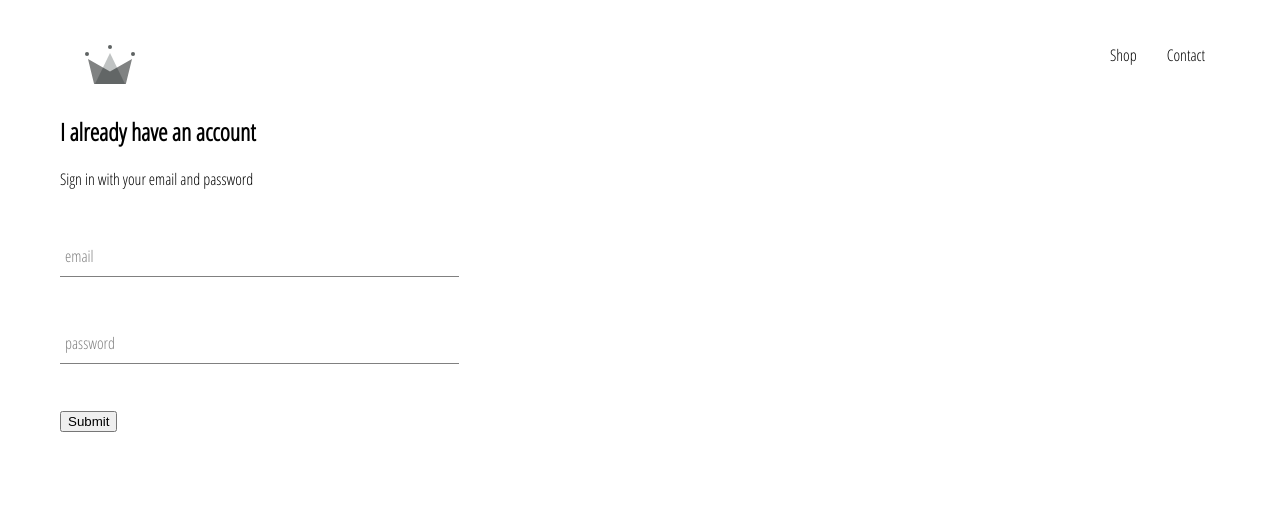
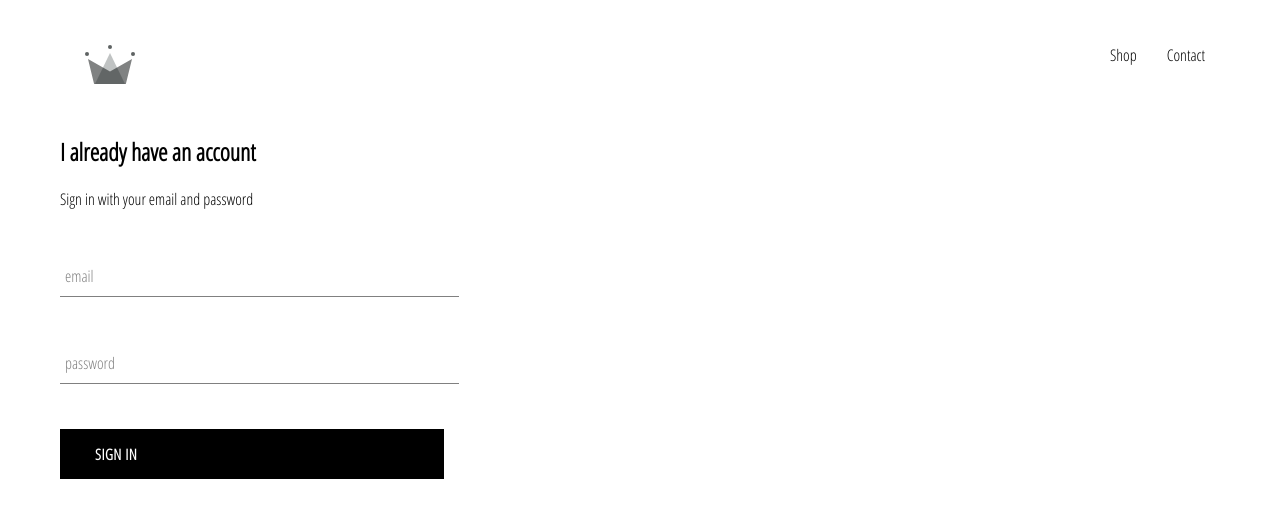
Before and after one commit to rkostevka/e-comerce, a React (Create React App) app: page /sign-in in a window 1280 px wide. Shown: the top 518 px of the page. Built offline with nearby package versions, Linux system fonts and the light colour scheme; a web font is replaced by a local one.

Commit message:
Custom Button

```diff
--- /dev/null
+++ b/src/components/custom-button/custom-button.component.jsx
@@ -0,0 +1,12 @@
+import React from 'react';
+import './custom-button.styles.scss'
+
+const CustomButton = ({ children, ...otherProps }) => {
+    return (
+        <div className='custom-button' {...otherProps}>
+            {children}
+        </div>
+    );
+};
+
+export default CustomButton;
--- /dev/null
+++ b/src/components/custom-button/custom-button.styles.css
@@ -0,0 +1,23 @@
+.custom-button {
+  min-width: 165px;
+  width: auto;
+  height: 50px;
+  letter-spacing: 0.5px;
+  line-height: 50px;
+  padding: 0 35px 0 35px;
+  font-size: 15px;
+  background-color: black;
+  color: white;
+  text-transform: uppercase;
+  font-family: "Open Sans Condensed";
+  font-weight: bolder;
+  border: none;
+  cursor: pointer;
+}
+.custom-button:hover {
+  background-color: white;
+  color: black;
+  border: 1px solid black;
+}
+
+/*# sourceMappingURL=custom-button.styles.css.map */
--- /dev/null
+++ b/src/components/custom-button/custom-button.styles.scss
@@ -0,0 +1,22 @@
+.custom-button {
+  min-width: 165px;
+  width: auto;
+  height: 50px;
+  letter-spacing: 0.5px;
+  line-height: 50px;
+  padding: 0 35px 0 35px;
+  font-size: 15px;
+  background-color: black;
+  color: white;
+  text-transform: uppercase;
+  font-family: 'Open Sans Condensed';
+  font-weight: bolder;
+  border: none;
+  cursor: pointer;
+
+  &:hover {
+    background-color: white;
+    color: black;
+    border: 1px solid black;
+  }
+}
--- a/src/components/sign-in/sign-in.component.jsx
+++ b/src/components/sign-in/sign-in.component.jsx
@@ -1,6 +1,7 @@
 import React from "react";
 import './sign-in.styles.scss'
 import FormInput from "../form-input/form-input.component";
+import CustomButton from "../custom-button/custom-button.component";
 
 class SignInComponent extends React.Component {
     constructor() {
@@ -50,7 +51,7 @@
                         required
                         onChange={this.handleChange}/>
 
-                    <input type="submit" value="Submit"/>
+                    <CustomButton type="submit" value="Submit">Sign in</CustomButton>
 
                 </form>
             </div>
--- a/src/components/sign-in/sign-in.styles.css
+++ b/src/components/sign-in/sign-in.styles.css
@@ -1,5 +1,10 @@
 .sign-in {
   width: 30vw;
+  display: flex;
+  flex-direction: column;
+}
+.sign-in .title {
+  margin: 10px 0;
 }
 
 /*# sourceMappingURL=sign-in.styles.css.map */
--- a/src/components/sign-in/sign-in.styles.scss
+++ b/src/components/sign-in/sign-in.styles.scss
@@ -1,3 +1,9 @@
 .sign-in {
   width: 30vw;
+  display: flex;
+  flex-direction: column;
+
+  .title {
+    margin: 10px 0;
+  }
 }
```
Also changed, not shown: 2 other files (tests, documents, lock files or other folders).
